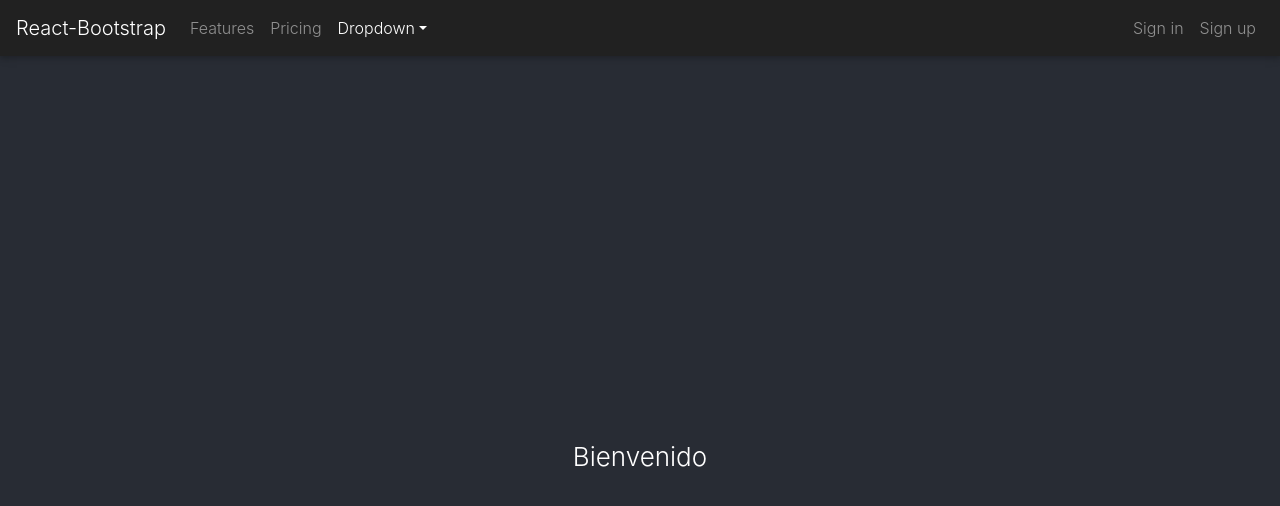
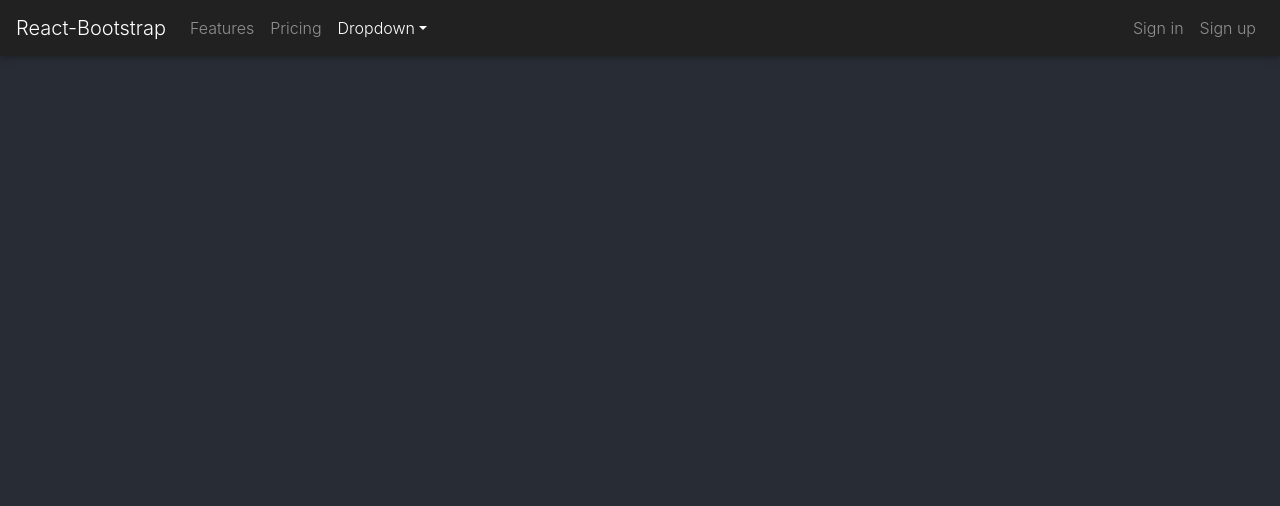
Before and after one commit to Arquisoft/viade_en3a, a React (Create React App) app: page / in a window 1280 px wide. Shown: the top 506 px of the page. Built offline with nearby package versions, Linux system fonts and the light colour scheme.

Commit message:
feat:Implementation of Route to the nav bar regarding Issue #40

```diff
--- a/package.json
+++ b/package.json
@@ -14,6 +14,7 @@
     "react": "^16.12.0",
     "react-bootstrap": "^1.0.0-beta.17",
     "react-dom": "^16.12.0",
+    "react-router-dom": "^5.1.2",
     "react-scripts": "3.3.0",
     "shx": "0.3.2"
   },
--- a/src/App.js
+++ b/src/App.js
@@ -3,9 +3,20 @@ import './App.css';
 import Navbar from 'react-bootstrap/Navbar';
 import Nav from 'react-bootstrap/Nav';
 import NavDropdown from 'react-bootstrap/NavDropdown';
+import { HashRouter, Route, Link } from "react-router-dom";
+
+const Home = () => <h1>Bienvenid@</h1>
+const Features = () => <h1>Features</h1>
+const Pricing = () => <h1>Pricing</h1>
+
+const Action = () => <h1>Action</h1>
+const Action3_1 = () => <h2>Action3.1</h2>
+const Action3_2 = () => <h2>Action3.2</h2>
+const Action3_3 = () => <h2>Action3.3</h2>
 
 function App() {
   return (
+      <HashRouter basename='/'>
         <div className="App">
           <Navbar collapseOnSelect expand="lg" bg="dark" variant="dark">
             <Navbar.Brand href="#home">React-Bootstrap</Navbar.Brand>
@@ -28,10 +39,19 @@ function App() {
               </Nav>
             </Navbar.Collapse>
           </Navbar>
-      <header className="App-header">
-        Bienvenido
+          <header id="mainView" className="App-header">
+            <Route exact path="/home" component={Home} />
+            <Route path="/features" component={Features} />
+            <Route path="/pricing" component={Pricing} />
+            <Route path="/action" component={Action} />
+            <Route path="/action/3.1" component={Action3_1} />
+            <Route path="/action/3.2" component={Action3_2} />
+            <Route path="/action/3.3" component={Action3_3} />
           </header>
         </div>
+    </HashRouter>
+
+
   );
 }
 
```
Lines whose indentation alone changed are shown as unchanged.
